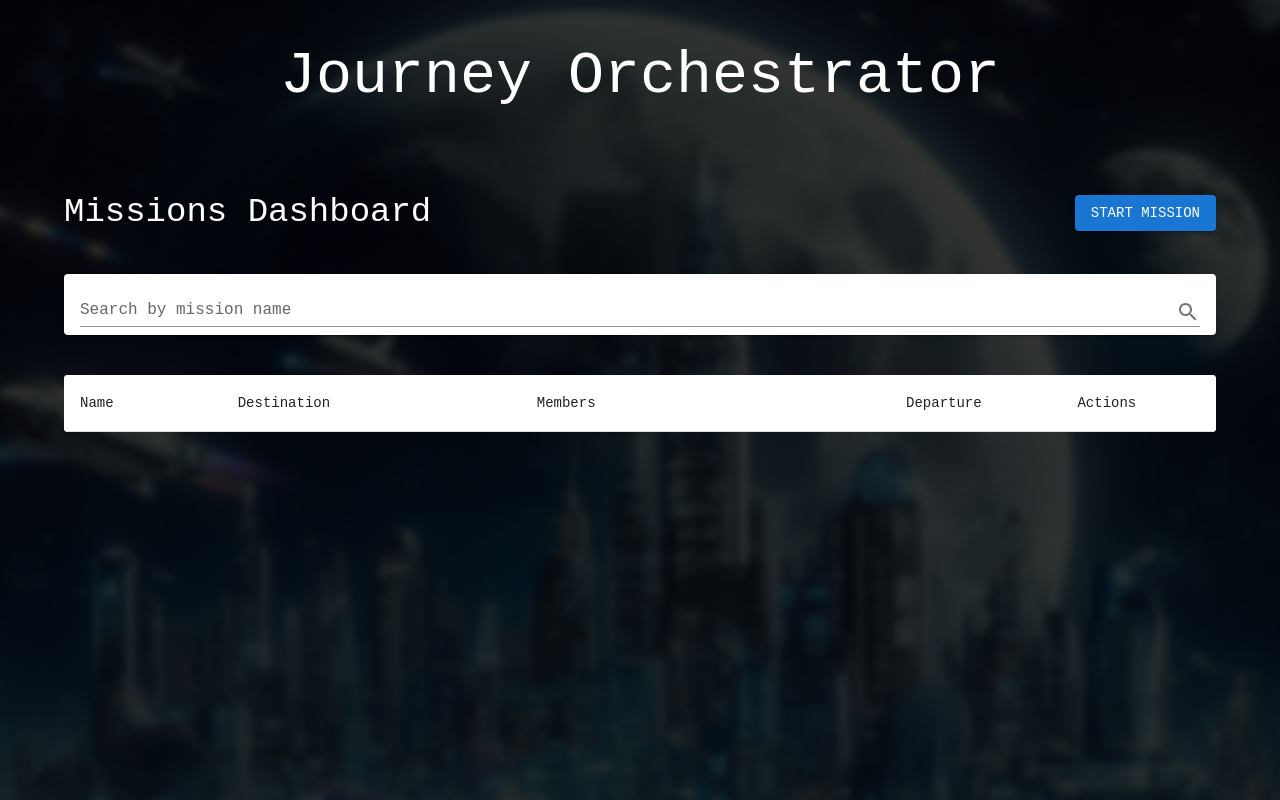
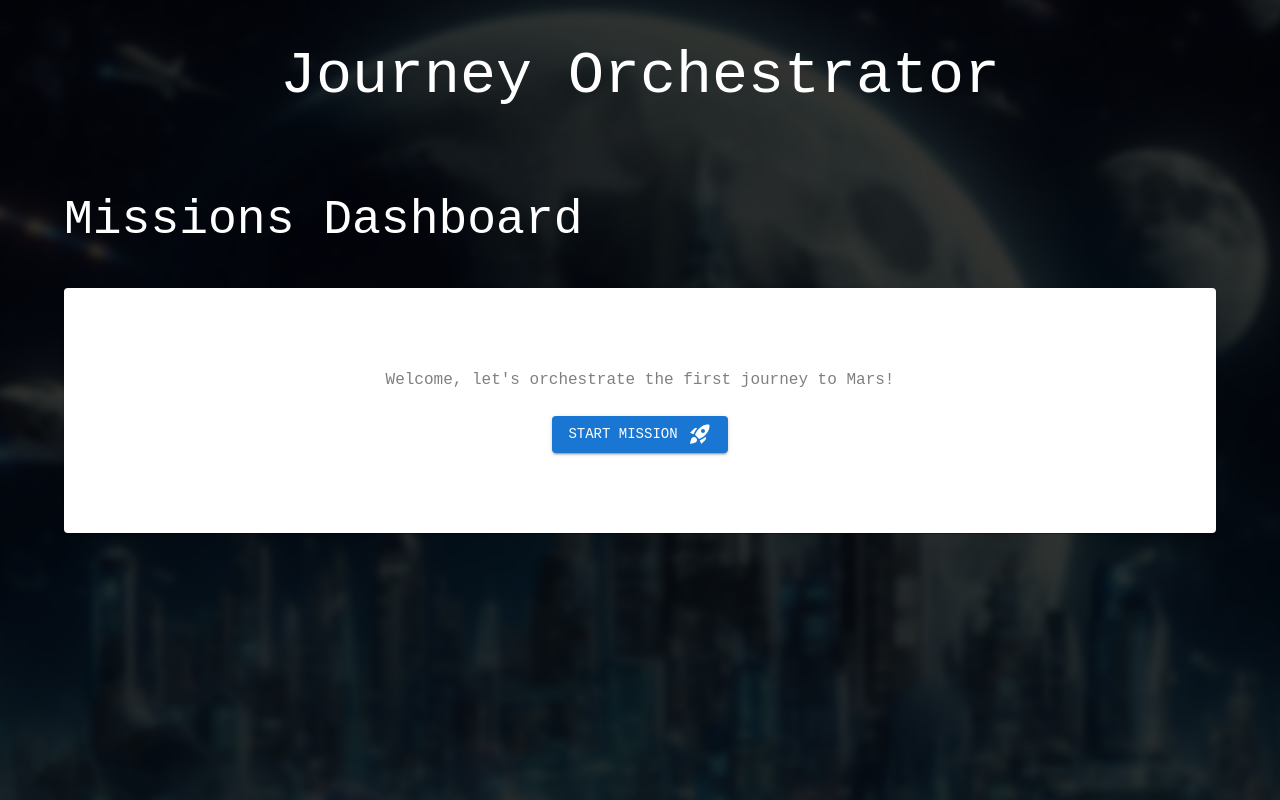
Before and after one commit to Ahmed-AMA-Shalaby/Journey-Orchestrator, a React (Vite) app: page /missions in a window 1280 px wide. Built offline with nearby package versions, Linux system fonts and the light colour scheme.

Commit message:
feat: Add no missions found logic

```diff
--- a/src/App.tsx
+++ b/src/App.tsx
@@ -20,8 +20,8 @@ const App: React.FC = () => {
           <LocalizationProvider dateAdapter={AdapterDayjs}>
             <Box sx={{ display: 'flex', justifyContent: 'center' }}>
               <Typography
-                variant={isLargeScreen ? 'h2' : 'h3'}
-                sx={{ my: 5, textAlign: 'center', a: { color: 'white', textDecoration: 'none' } }}
+                variant={isLargeScreen ? 'h2' : 'h4'}
+                sx={{ my: { xs: 2.5, sm: 5 }, textAlign: 'center', a: { color: 'white', textDecoration: 'none' } }}
               >
                 <Link to='/'>Journey Orchestrator</Link>
               </Typography>
--- a/src/components/MissionsTable/index.tsx
+++ b/src/components/MissionsTable/index.tsx
@@ -1,4 +1,5 @@
 import InfoIcon from '@mui/icons-material/Info';
+import RocketLaunchIcon from '@mui/icons-material/RocketLaunch';
 import SearchIcon from '@mui/icons-material/Search';
 import {
   Box,
@@ -55,7 +56,7 @@ const MissionList: React.FC = () => {
     let timeoutId: ReturnType<typeof setTimeout> | undefined;
 
     const handleSearch = (): void => {
-      const filtered = missions.filter((mission) => mission.name.toLowerCase().startsWith(searchText.toLowerCase()));
+      const filtered = missions.filter((mission) => mission.name.toLowerCase().includes(searchText.toLowerCase()));
 
       setFilteredMissions(filtered);
     };
@@ -73,6 +74,10 @@ const MissionList: React.FC = () => {
     };
   }, [missions, searchText]);
 
+  const navigateToMissionCreation = (): void => {
+    navigate('/missions/new');
+  };
+
   const handleSearchChange = (event: React.ChangeEvent<HTMLInputElement>): void => {
     setSearchText(event.target.value);
   };
@@ -87,7 +92,9 @@ const MissionList: React.FC = () => {
   };
 
   return (
-    <Box sx={{ display: 'flex', flexDirection: 'column', gap: 5 }}>
+    <Box sx={{ display: 'flex', flexDirection: 'column', gap: 5, mb: 8 }}>
+      {missions.length !== 0 ? (
+        <>
           <Card sx={{ px: 2, py: 1 }}>
             <TextField
               label='Search by mission name'
@@ -106,6 +113,7 @@ const MissionList: React.FC = () => {
             />
           </Card>
 
+          {filteredMissions.length !== 0 ? (
             <Box sx={{ overflow: 'auto' }}>
               <Box sx={{ width: '100%', display: 'table', tableLayout: 'fixed' }}>
                 <TableContainer component={Paper}>
@@ -151,7 +159,7 @@ const MissionList: React.FC = () => {
                                     </Box>
                                   </Box>
                                 }
-                          placement='bottom'
+                                placement='top'
                                 arrow
                                 slotProps={tooltipSlotProps(isLargeScreen ? -7 : -14)}
                               >
@@ -196,6 +204,26 @@ const MissionList: React.FC = () => {
                 </TableContainer>
               </Box>
             </Box>
+          ) : (
+            <Card sx={{ display: 'flex', justifyContent: 'center', alignItems: 'center', p: { xs: 4, sm: 10 } }}>
+              <Box sx={{ display: 'flex', flexDirection: 'column', alignItems: 'center', textAlign: 'center', gap: 3 }}>
+                <Typography color='grey'>{`Couldn't find the missions you're looking for...`}</Typography>
+                <Typography color='grey'>Try searching by another name!</Typography>
+              </Box>
+            </Card>
+          )}
+        </>
+      ) : (
+        <Card sx={{ display: 'flex', justifyContent: 'center', alignItems: 'center', p: { xs: 4, sm: 10 } }}>
+          <Box sx={{ display: 'flex', flexDirection: 'column', alignItems: 'center', textAlign: 'center', gap: 3 }}>
+            <Typography color='grey'>{`Welcome, let's orchestrate the first journey to Mars!`}</Typography>
+            <Button variant='contained' onClick={navigateToMissionCreation} sx={{ mb: { xs: 3, sm: 0, gap: 10 } }}>
+              Start Mission
+              <RocketLaunchIcon />
+            </Button>
+          </Box>
+        </Card>
+      )}
     </Box>
   );
 };
--- a/src/pages/MissionManagmentPage/index.tsx
+++ b/src/pages/MissionManagmentPage/index.tsx
@@ -1,5 +1,5 @@
 import { ArrowBack } from '@mui/icons-material';
-import { IconButton, Typography } from '@mui/material';
+import { IconButton, Typography, useMediaQuery, useTheme } from '@mui/material';
 import { useEffect } from 'react';
 import { useNavigate, useParams } from 'react-router-dom';
 
@@ -11,6 +11,8 @@ const MissionManagmentPage: React.FC = () => {
   const { id } = useParams<{ id: string }>();
   const dispatch = useAppDispatch();
   const selectedMission = useAppSelector((state) => state.mission.selectedMission);
+  const theme = useTheme();
+  const isLargeScreen = useMediaQuery(theme.breakpoints.up('sm'));
   const navigate = useNavigate();
 
   const navigateToMisssions = (): void => {
@@ -27,7 +29,10 @@ const MissionManagmentPage: React.FC = () => {
 
   return (
     <>
-      <Typography variant='h4' sx={{ display: 'flex', my: 5, color: 'white' }}>
+      <Typography
+        variant={isLargeScreen ? 'h3' : 'h5'}
+        sx={{ display: 'flex', alignItems: 'center', my: { xs: 2.5, sm: 5 }, color: 'white' }}
+      >
         <IconButton color='primary' onClick={navigateToMisssions}>
           <ArrowBack sx={{ mr: 1 }} />
         </IconButton>
--- a/src/pages/MissionsPage/index.tsx
+++ b/src/pages/MissionsPage/index.tsx
@@ -1,9 +1,14 @@
-import { Box, Button, Typography } from '@mui/material';
+import RocketLaunchIcon from '@mui/icons-material/RocketLaunch';
+import { Box, Button, Typography, useMediaQuery, useTheme } from '@mui/material';
 import { useNavigate } from 'react-router-dom';
 
 import MissionsTable from '@/components/MissionsTable';
+import { useAppSelector } from '@/store/hooks';
 
 const MissionsListPage: React.FC = () => {
+  const missions = useAppSelector((state) => state.mission.missions);
+  const theme = useTheme();
+  const isLargeScreen = useMediaQuery(theme.breakpoints.up('sm'));
   const navigate = useNavigate();
 
   const navigateToMissionCreation = (): void => {
@@ -20,13 +25,16 @@ const MissionsListPage: React.FC = () => {
           alignItems: 'center',
         }}
       >
-        <Typography variant='h4' sx={{ my: 5, color: 'white' }}>
+        <Typography variant={isLargeScreen ? 'h3' : 'h5'} sx={{ my: { xs: 2.5, sm: 5 }, color: 'white' }}>
           Missions Dashboard
         </Typography>
 
-        <Button variant='contained' onClick={navigateToMissionCreation} sx={{ mb: { xs: 3, sm: 0 } }}>
-          Start Mission
-        </Button>
+        {missions.length !== 0 && (
+          <Button variant='contained' onClick={navigateToMissionCreation} sx={{ mb: { xs: 3, sm: 0, gap: 10 } }}>
+            Start Mission
+            <RocketLaunchIcon />
+          </Button>
+        )}
       </Box>
 
       <MissionsTable />
```
Lines whose indentation alone changed are shown as unchanged.
